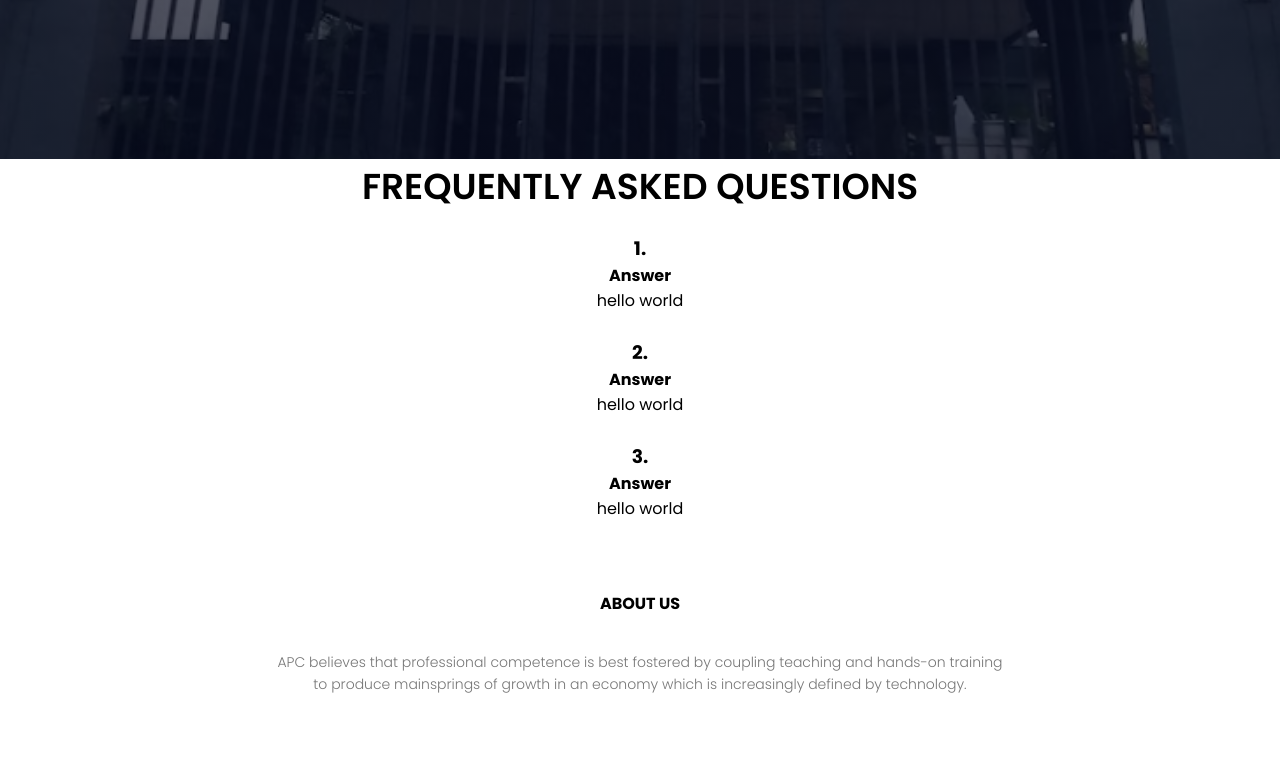
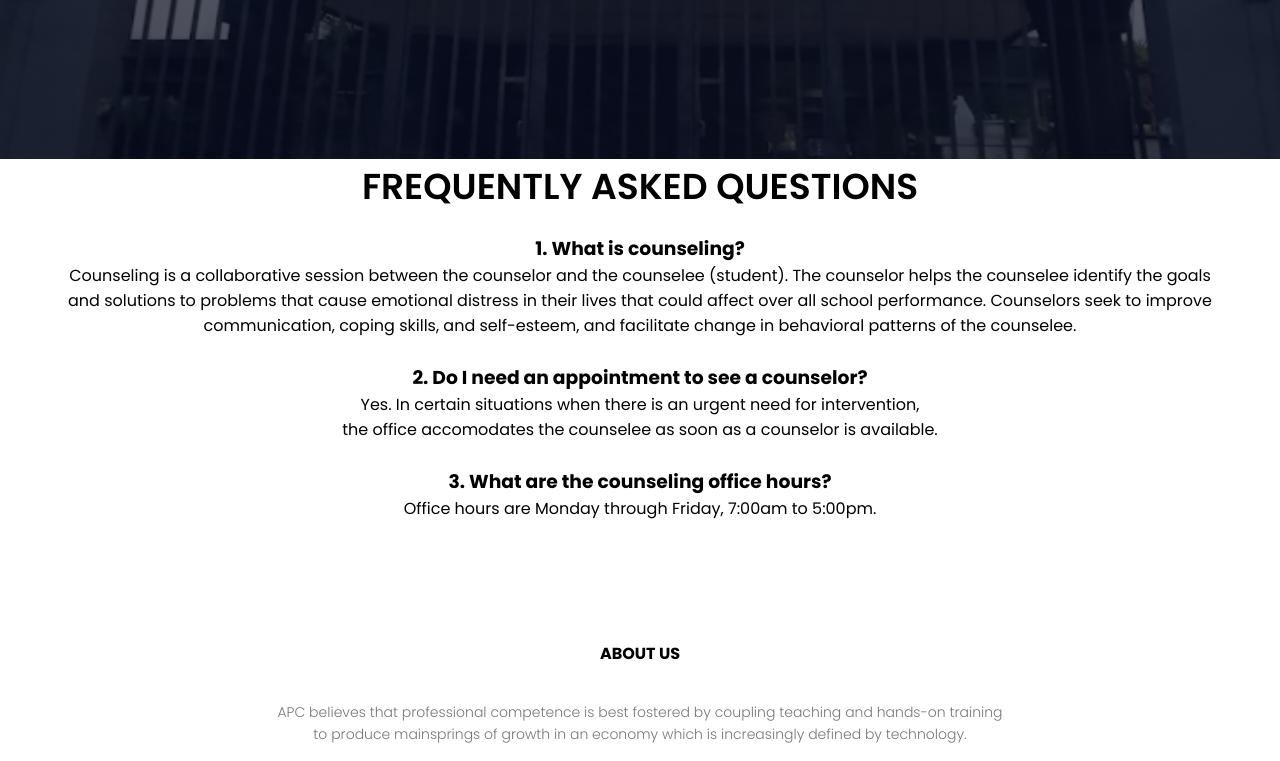
Before and after one commit to ieflores/Zomboid, a PHP site: page /faq.php in a window 1280 px wide. Shown: the part 641-1402 px from the top of the page. Before the commit the page ends 1334 px from the top, so only its background shows below. Run offline with PHP 8.4, Linux system fonts and the light colour scheme; a user stored in the database is signed in.

Commit message:
Add files via upload

```diff
--- a/activities.php
+++ b/activities.php
@@ -10,7 +10,7 @@ if (!isset($_SESSION['loggedin'])) {
 
 require "connect.php";
 
-    $sql="SELECT * FROM blog OFFSET 3";
+    $sql="SELECT * FROM blog";
     $result = mysqli_query($con,$sql);
     $i = 0;
 ?>
--- a/components/inqfaculty.php
+++ b/components/inqfaculty.php
@@ -114,10 +114,10 @@
     <div class="contact-col" >
 
             <container class="faqlbl">
-                <label for="faq"><b>Enter your subject</b><br></label>
+                <label for="faq"><b>Choose a subject</b><br></label>
                 <select id="isbj" name="isbj">
-                    <option value="Request for change in Appointment Schedule setting">Request for change in Appointment Schedule setting</option>
-                    <option value="Financial Assistance">Financial Assistance</option>
+                    <option value="Request to set a Counseling Schedule">Request to set a Counseling Schedule</option>
+                    <option value="Request for change in Appointment Schedule setting">Request for change in Counseling Appointment setting</option>
                     <option value=""></option>
                 </select>
             </container>
--- a/css_files/guidance.css
+++ b/css_files/guidance.css
@@ -412,7 +412,8 @@ td i {
 }
 
 .appointBtn {
-    margin-top: -530px;
+    margin-top: -457px;
+    margin-left: -430px;
 }
 
 .inqBtn {
--- a/faq.php
+++ b/faq.php
@@ -33,24 +33,35 @@ family=Poppins:wght@200;300;400;600;700&display=swap" rel="stylesheet">
 <div class="faqs">
 <h1 class="freq">FREQUENTLY ASKED QUESTIONS</h1>
     <p>
-        <h3>1. </h3>
+        <h3>1. What is counseling?</h3>
+        <ol>
+            <li>Counseling is a collaborative session between the counselor and the counselee (student). The counselor helps the
+            counselee identify the goals <br> and solutions to problems that cause emotional distress in their lives that could affect
+            over all school performance. Counselors seek to improve <br> communication, coping skills, and self-esteem, and facilitate
+            change in behavioral patterns of the counselee.</li>
+        </ol>
+        <br>
+        <h3>2. Do I need an appointment to see a counselor?</h3>
+        <!-- <h4>Answer</h4> -->
+        <ol>
+            <li>Yes. In certain situations when there is an urgent need for intervention, <br> the office accomodates the
+                counselee as soon as a counselor is available.
+            </li>
+        </ol>
+        <br>
+        <h3>3. What are the counseling office hours?</h3>
+        <!-- <h4>Answer</h4> -->
+        <ol>
+            <li>Office hours are Monday through Friday, 7:00am to 5:00pm.</li>
+        </ol>
+        <!-- <h3>4. </h3>
         <h4>Answer</h4>
         <ol>
             <li>hello world</li>
         </ol>
-        <br>
-        <h3>2. </h3>
-        <h4>Answer</h4>
-        <ol>
-            <li>hello world</li>
-        </ol>
-        <br>
-        <h3>3. </h3>
-        <h4>Answer</h4>
-        <ol>
-            <li>hello world</li>
-        </ol>
+        -->
     </p>
+    <br><br>
 
 </div>
 
--- a/guidance.php
+++ b/guidance.php
@@ -132,15 +132,15 @@ mysqli_close($con);
                         <tbody>
                             <tr>
                                 <td>Arnold Francis Oriño</td>
-                                <td>14:00</td>
+                                <td>7:00AM to 5:00PM</td>
                             </tr>
                             <tr>
                                 <td>Kamille Salvana</td>
-                                <td>15:00</td>
+                                <td>7:00AM to 5:00PM</td>
                             </tr>
                             <tr>
                                 <td>Ayesa A. Aguilar</td>
-                                <td>16:00</td>
+                                <td>7:00AM to 5:00PM</td>
                             </tr>
                         </tbody>
                     </table>
--- a/inquirystudent.php
+++ b/inquirystudent.php
@@ -35,12 +35,12 @@ family=Poppins:wght@200;300;400;600;700&display=swap" rel="stylesheet">
     <div class="inq-contain">
             <div class="contact-col" >
                 <container class="faqlbl">
-                    <label for="faq"><b>Enter your subject</b><br></label>
+                    <label for="faq"><b>Choose a subject</b><br></label>
                     <select id="isbj" name="isbj">
                         <option value=""></option>
-                        <option value="Request for change in Appointment Schedule setting">Request for change in Appointment Schedule setting</option>
+                        <option value="Request to set a Counseling Schedule">Request to set a Counseling Schedule</option>
+                        <option value="Request for change in Appointment Schedule setting">Request for change in Counseling Appointment setting</option>
                         <option value="Financial Assistance">Financial Assistance</option>
-                        <option value=""></option>
                     </select>
                 </container>
                 <input type="hidden" id="iid" name="iid" value="<?=$_SESSION["id"]?>">
```
Also changed, not shown: images/bimg/127052-simple-minimalism-black-background-red-dark-artwork-red-moon.png (added), sql/zomboid.sql (line endings or trailing spaces).
